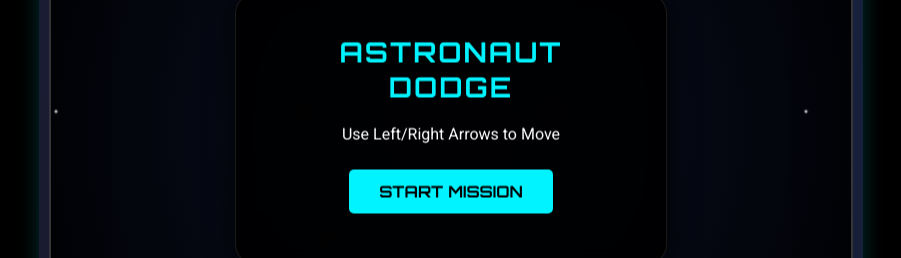
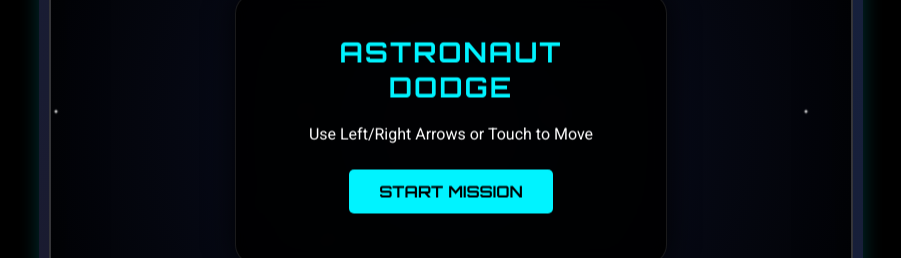
Before and after one commit to vshalyadav1812-dotcom/astronaut_dodge_game, a plain HTML site: page index.html in a window 1280 px wide. Shown: the part 271-529 px from the top of the page, without its empty margins (189-1090 px from the left). Drawn offline with Linux system fonts and the light colour scheme.

Commit message:
Add README.md and update touch controls instructions

```diff
--- a/index.html
+++ b/index.html
@@ -36,7 +36,7 @@
             </div>
             <div id="startScreen">
                 <h1>ASTRONAUT DODGE</h1>
-                <p>Use Left/Right Arrows to Move</p>
+                <p>Use Left/Right Arrows or Touch to Move</p>
                 <button onclick="startGame()">START MISSION</button>
             </div>
         </div>
```
Also changed, not shown: 1 other file.
